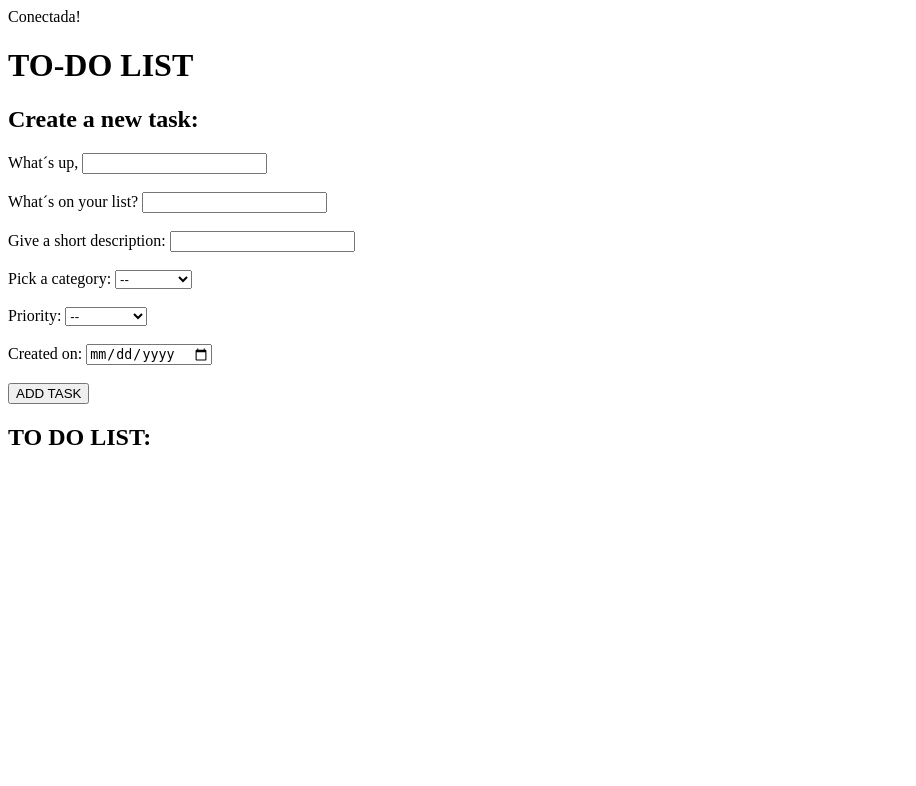
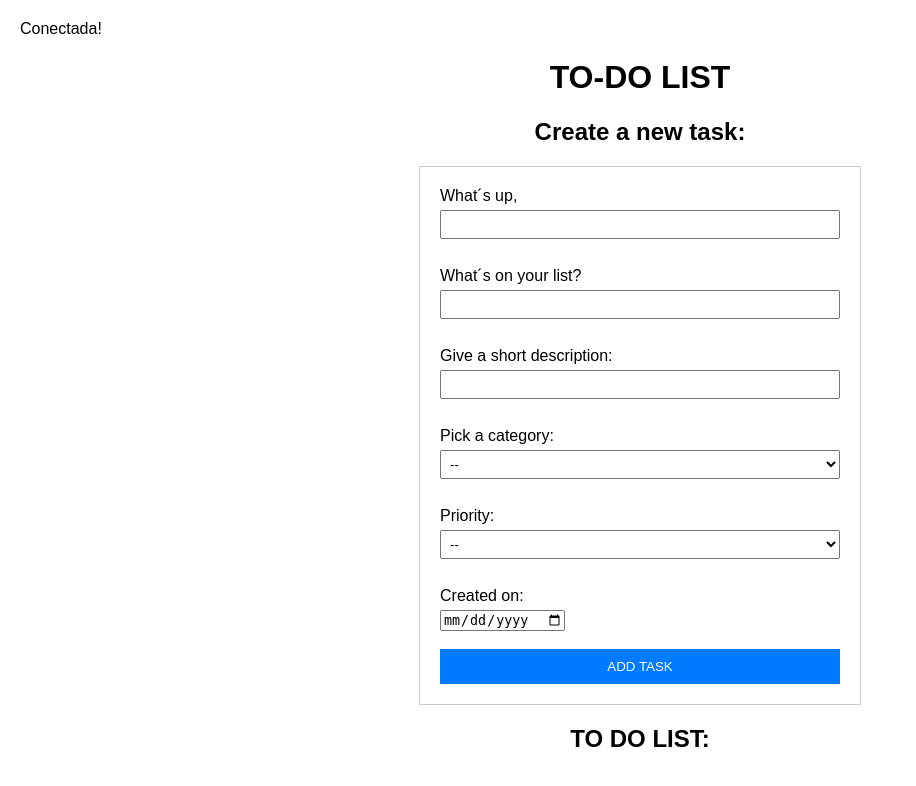
Before and after one commit to AmaiaAbaroa/PHP---TO-DO-LIST, a PHP site: page / in a window 1280 px wide. Shown: the top 786 px of the page, without its empty margins (0-916 px from the left). Run offline with PHP 8.4, Linux system fonts and the light colour scheme; data that the repository does not hold is empty.

Commit message:
style.css created

```diff
--- a/public/index.php
+++ b/public/index.php
@@ -8,6 +8,7 @@ require_once "../src/config.php";
 <!DOCTYPE html>
 <html>
 <head>
+    <link rel="stylesheet" href="../public/styles.css">
     <title>TO-DO List</title>
 </head>
 <body>
--- /dev/null
+++ b/public/styles.css
@@ -0,0 +1,64 @@
+/* styles.css */
+body {
+    font-family: Arial, sans-serif;
+    margin: 20px;
+  }
+
+  h1, h2 {
+    text-align: center;
+  }
+
+  form {
+    max-width: 400px;
+    margin: 0 auto;
+    border: 1px solid #ccc;
+    padding: 20px;
+  }
+
+  form label {
+    display: block;
+    margin-bottom: 5px;
+  }
+
+  form input[type="text"],
+  form select {
+    width: 100%;
+    padding: 5px;
+    margin-bottom: 10px;
+  }
+
+  form input[type="submit"] {
+    width: 100%;
+    background-color: #007bff;
+    color: #fff;
+    border: none;
+    padding: 10px;
+    cursor: pointer;
+  }
+
+  section {
+    max-width: 600px;
+    margin: 0 auto;
+  }
+
+  ul {
+    list-style-type: none;
+    padding: 0;
+  }
+
+  li {
+    margin-bottom: 15px;
+  }
+
+  li input[type="radio"] {
+    margin-right: 5px;
+  }
+
+  li span {
+    cursor: pointer;
+  }
+
+  li form {
+    display: inline-block;
+    margin-right: 5px;
+  }
--- a/src/update_task.php
+++ b/src/update_task.php
@@ -26,3 +26,5 @@ if ($_SERVER["REQUEST_METHOD"] == "POST" && isset($_POST['task_id'])) {
     // Cerrar la conexión
     $conn->close();
 }
+
+?>
```
